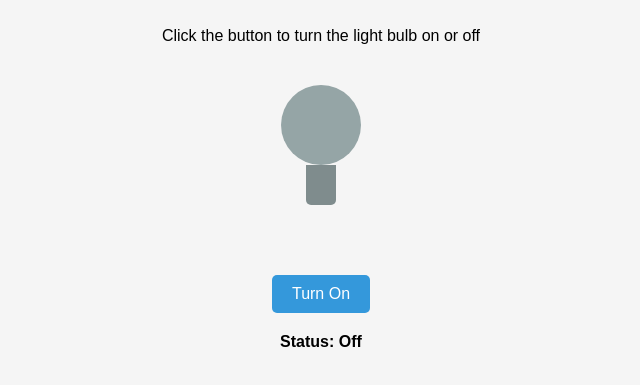
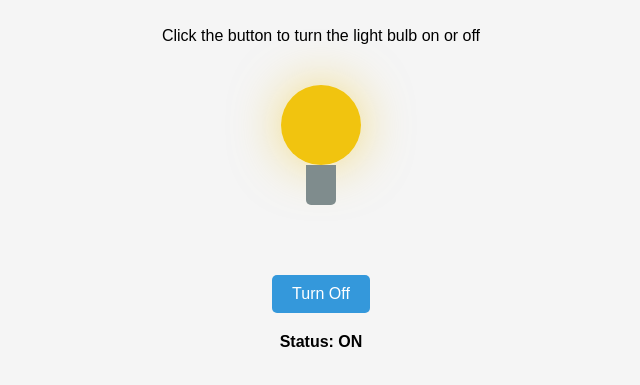
Before and after one commit to umeshraut2002/Cohort, a website: page DOM/challenge-1/index.html in a window 1280 px wide. Both pictures are taken after a click on the button "Turn On". Shown: the part 81-466 px from the top of the page, without its empty margins (319-959 px from the left). Drawn offline with Linux system fonts and the light colour scheme.

Commit message:
challenge 01 completed

```diff
--- a/DOM/challenge-1/app.js
+++ b/DOM/challenge-1/app.js
@@ -2,10 +2,21 @@
  * Write your challenge solution here
  */
 
-const togleBtn = document.getElementById("toggleButton");
-// let bulb = document.getElementByClassName("bulb off");
+const bulb = document.getElementById("bulb");
+const button = document.getElementById("toggleButton");
+const statusText = document.getElementById("status");
 
-togleBtn.addEventListener("click", () => {
-    let bulb = document.getElementByClassName("bulb off");
-    bulb.style.backgroundColor = "yellow";
+button.addEventListener("click", () => {
+    if(bulb.classList.contains("off")){
+        bulb.classList.remove("off");
+        bulb.classList.add("ON");
+        button.innerText = "Turn Off";
+        statusText.innerText = "Status: ON";
+    }
+    else{
+        bulb.classList.remove("ON");
+        bulb.classList.add("off");
+        button.innerText = "Turn On";
+        statusText.innerText = "Status: Off";
+    }
 })
--- a/DOM/challenge-1/index.html
+++ b/DOM/challenge-1/index.html
@@ -11,7 +11,7 @@
     <p>Click the button to turn the light bulb on or off</p>
 
     <div class="bulb-container">
-      <div id="bulb" class="bulb off"></div>
+      <div id="bulb" class="bulb off"></div> <!-- classList -->
       <div class="bulb-base"></div>
     </div>
 
```
